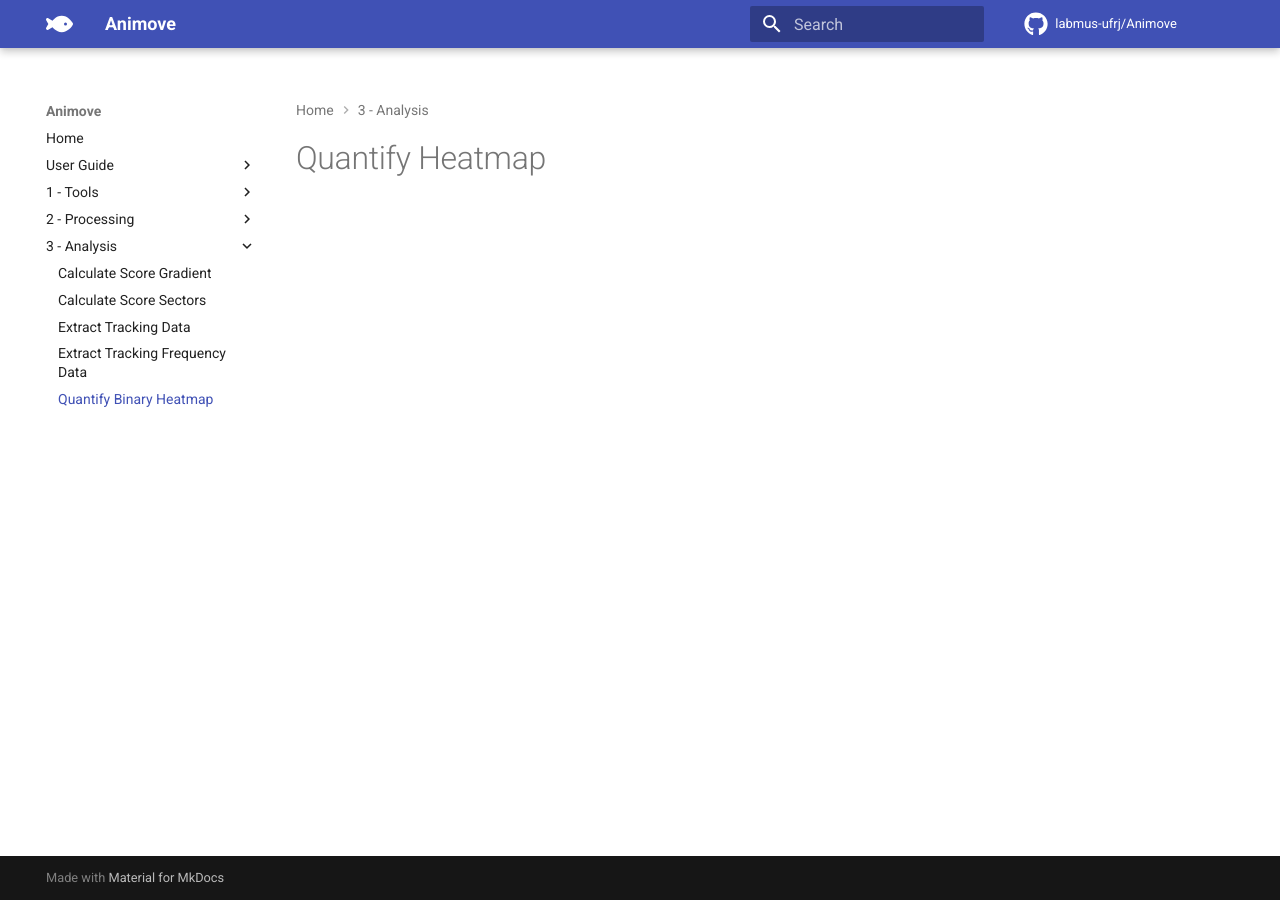
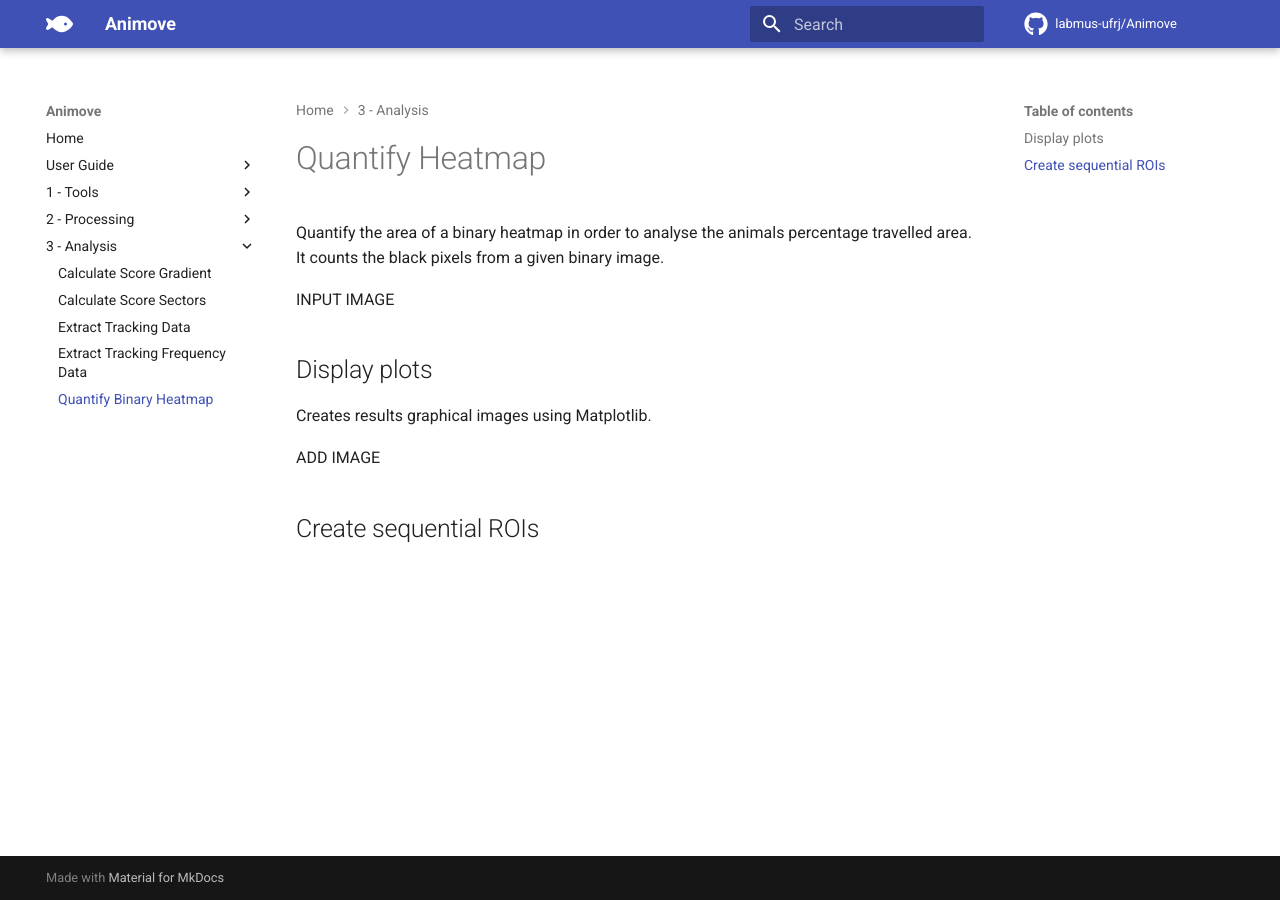
Before and after one commit to labmus-ufrj/Animove, an MkDocs documentation site: the page built from docs/docs/analysis/quantify-heatmap.md, in a window 1280 px wide. Built offline with MkDocs 1.6.1 and Material for MkDocs 9.7.7, drawn with Linux system fonts in a browser that asks for light colours; comment, search, counter and statistics services are not loaded.

Commit message:
Update quantify-heatmap.md

```diff
--- a/docs/docs/analysis/quantify-heatmap.md
+++ b/docs/docs/analysis/quantify-heatmap.md
@@ -1 +1,13 @@
 # Quantify Heatmap
+
+Quantify the area of a binary heatmap in order to analyse the animals percentage travelled area. It counts the black pixels from a given binary image.
+
+INPUT IMAGE
+
+## Display plots
+
+Creates results graphical images using Matplotlib.
+
+ADD IMAGE
+
+## Create sequential ROIs
```
